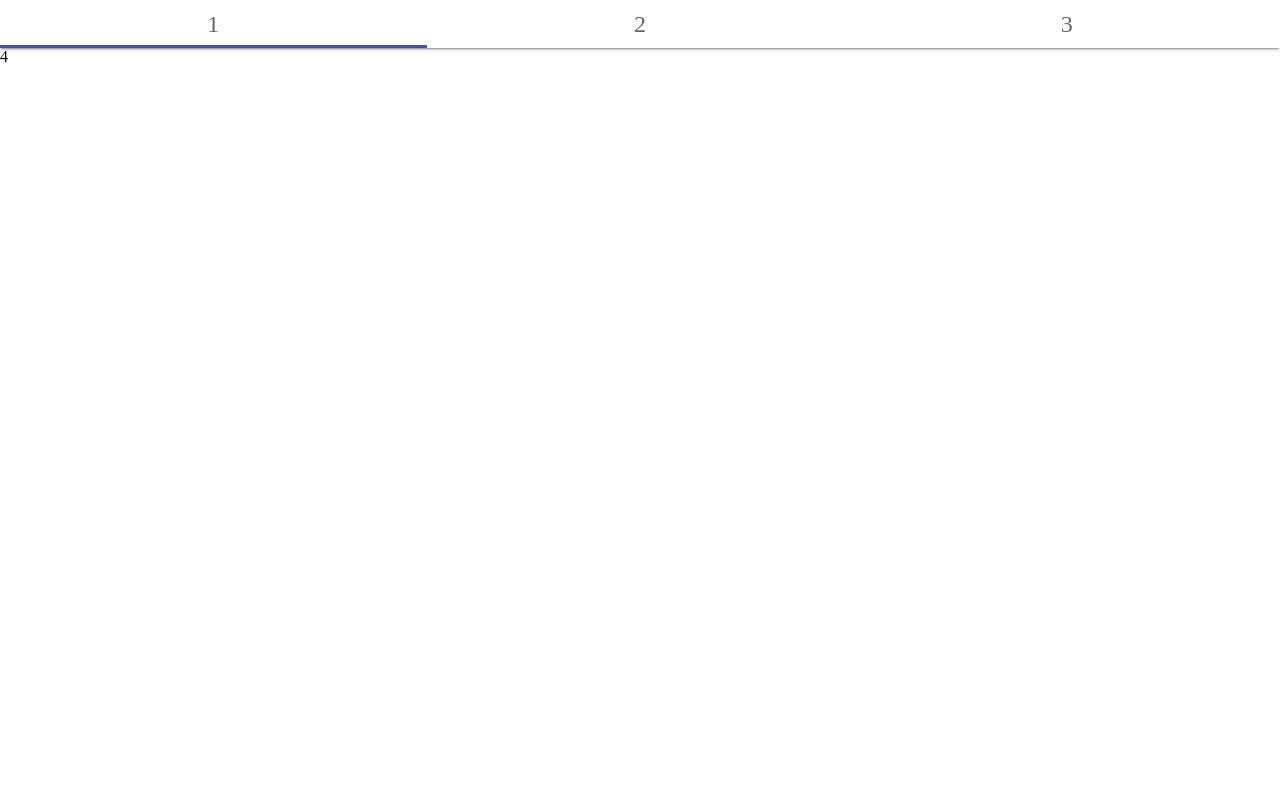
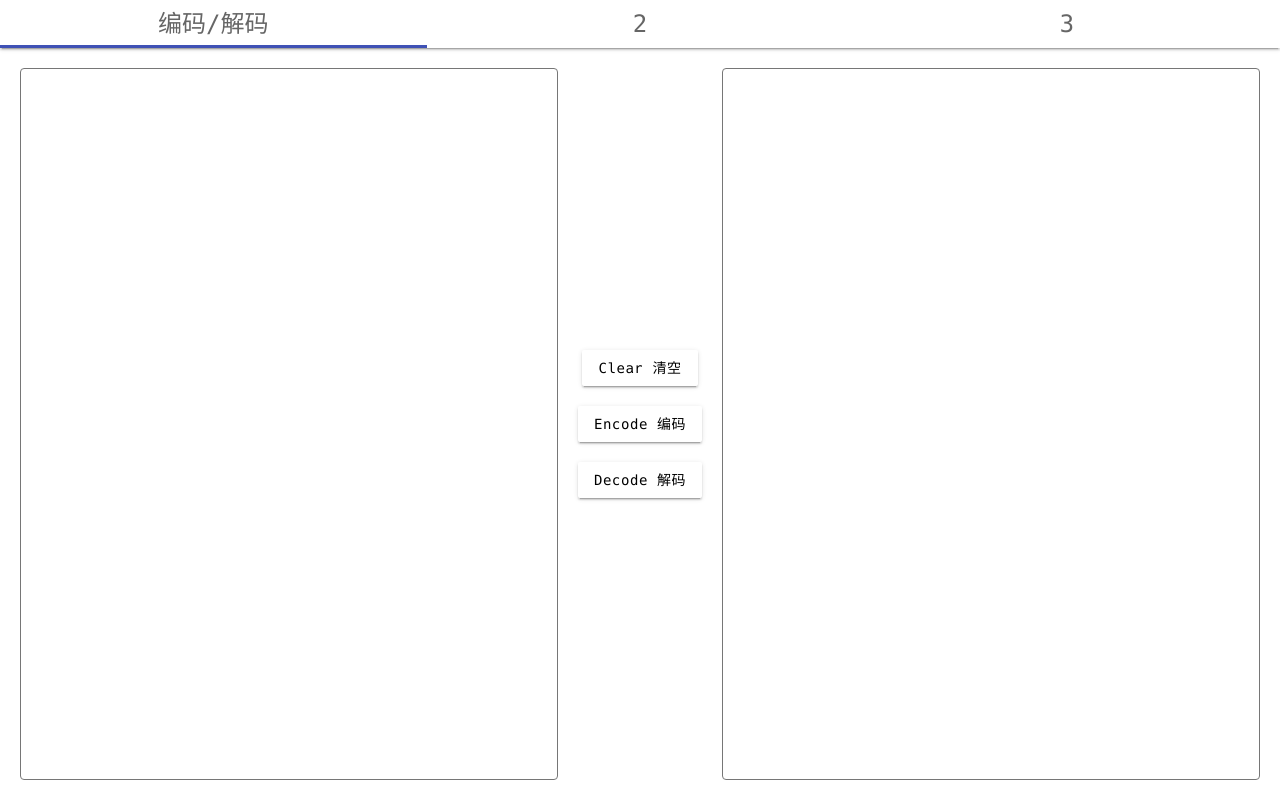
Before and after one commit to hhp1614/CodeTool, a plain HTML site: page index.html in a window 1280 px wide. Drawn offline with Linux system fonts and the light colour scheme.

Commit message:
add urlcode

```diff
--- /dev/null
+++ b/css/base.css
@@ -0,0 +1,59 @@
+/*
+ * @Author: hapick
+ * @Date: 2018-04-23 17:31:01
+ * @Last Modified by: hapick
+ * @Last Modified time: 2018-04-23 17:36:41
+ */
+
+* {
+    box-sizing: border-box;
+    font-family: Hack,-apple-system,PingFang SC,Hiragino Sans GB,Microsoft YaHei,Helvetica Neue,Arial,sans-serif;
+}
+
+body, h1, h2, h3, h4, h5, h6, ul, ol, button {margin: 0; padding: 0;}
+
+ul, ol {list-style: none;}
+
+input:focus, textarea:focus {
+    box-shadow: 0 0 2px 1px #3f51b5;
+}
+
+/* 按钮 */
+button {
+	position: relative;
+	display: inline-block;
+	min-width: 88px;
+	height: 36px;
+	padding: 0 16px;
+	margin: 0;
+	overflow: hidden;
+	font-size: 14px;
+	font-weight: 500;
+	line-height: 36px;
+	color: inherit;
+	cursor: pointer;
+	text-align: center;
+	text-decoration: none;
+	letter-spacing: .04em;
+	white-space: nowrap;
+	vertical-align: middle;
+	touch-action: manipulation;
+	zoom: 1;
+	user-select: none;
+	background: 0 0;
+	border: none;
+	border-radius: 2px;
+	outline: 0;
+	transition: all .2s cubic-bezier(.4,0,.2,1),box-shadow .2s cubic-bezier(.4,0,1,1),-webkit-box-shadow .2s cubic-bezier(.4,0,1,1);
+	will-change: box-shadow;
+	-webkit-user-drag: none;
+	box-shadow: 0 3px 1px -2px rgba(0,0,0,.2), 0 2px 2px 0 rgba(0,0,0,.14), 0 1px 5px 0 rgba(0,0,0,.12);
+}
+button:hover {
+	background-color: rgba(0,0,0,.1);
+	box-shadow: 0 2px 4px -1px rgba(0,0,0,.2), 0 4px 5px 0 rgba(0,0,0,.14), 0 1px 10px 0 rgba(0,0,0,.12);
+}
+button:active {
+	background-color: rgba(0,0,0,.165);
+	box-shadow: 0 5px 5px -3px rgba(0,0,0,.2), 0 8px 10px 1px rgba(0,0,0,.14), 0 3px 14px 2px rgba(0,0,0,.12);
+}
--- /dev/null
+++ b/css/fonts.css
@@ -0,0 +1,34 @@
+/*
+ * @Author: hapick
+ * @Date: 2018-04-23 17:28:46
+ * @Last Modified by:   hapick
+ * @Last Modified time: 2018-04-23 17:28:46
+ */
+
+@font-face {
+    font-family: 'Hack';
+    src: url('./fonts/hack-regular.woff2') format('woff2'), url('./fonts/hack-regular.woff') format('woff');
+    font-weight: 400;
+    font-style: normal;
+}
+
+@font-face {
+    font-family: 'Hack';
+    src: url('./fonts/hack-bold.woff2') format('woff2'), url('./fonts/hack-bold.woff') format('woff');
+    font-weight: 700;
+    font-style: normal;
+}
+
+@font-face {
+    font-family: 'Hack';
+    src: url('./fonts/hack-italic.woff2') format('woff2'), url('./fonts/hack-italic.woff') format('woff');
+    font-weight: 400;
+    font-style: italic;
+}
+
+@font-face {
+    font-family: 'Hack';
+    src: url('./fonts/hack-bolditalic.woff2') format('woff2'), url('./fonts/hack-bolditalic.woff') format('woff');
+    font-weight: 700;
+    font-style: italic;
+}
--- a/css/index.css
+++ b/css/index.css
@@ -1,8 +1,9 @@
-* {box-sizing: border-box;}
-
-body, h1, h2, h3, h4, h5, h6, ul, ol, button {margin: 0; padding: 0;}
-
-ul, ol {list-style: none;}
+/*
+ * @Author: hapick
+ * @Date: 2018-04-23 17:28:51
+ * @Last Modified by: hapick
+ * @Last Modified time: 2018-04-23 17:55:33
+ */
 
 html, body {
     height: 100%;
@@ -60,4 +61,40 @@ html, body {
 
 .tabs .tab-views .view {
     flex: 1px;
+    display: flex;
+    padding: 20px;
 }
+
+.tabs .tab-views .view .left,
+.tabs .tab-views .view .right {
+    flex: 1;
+    display: flex;
+    flex-direction: column;
+}
+
+.tabs .tab-views .view .left textarea,
+.tabs .tab-views .view .right textarea {
+    flex: 1;
+    padding: 10px;
+    resize: none;
+    font-size: 18px;
+    border-radius: 4px;
+    letter-spacing: 1px;
+    outline: none;
+}
+
+.output:focus {
+    box-shadow: 0 0 0 0 transparent;
+}
+
+.tabs .tab-views .view .control {
+    display: flex;
+    flex-direction: column;
+    justify-content: center;
+    align-items: center;
+    margin: 0 20px;
+}
+
+.tabs .tab-views .view .control button {
+    margin: 10px 0;
+}
--- a/index.html
+++ b/index.html
@@ -6,6 +6,8 @@
     <meta name="viewport" content="width=device-width, initial-scale=1.0">
     <meta http-equiv="X-UA-Compatible" content="ie=edge">
     <title>编码工具箱</title>
+    <link rel="stylesheet" href="./css/fonts.css">
+    <link rel="stylesheet" href="./css/base.css">
     <link rel="stylesheet" href="./css/index.css">
 </head>
 
@@ -13,19 +15,33 @@
     <div class="main">
 		<div class="tabs">
             <nav>
-                <div class="item">1</div>
+                <div class="item">编码/解码</div>
                 <div class="item">2</div>
                 <div class="item">3</div>
                 <i></i>
             </nav>
             <div class="tab-views">
-                <div class="view">4</div>
+                <div class="view code">
+                    <div class="left">
+                        <textarea class="input"></textarea>
+                    </div>
+                    <div class="control">
+                        <button class="clear">Clear 清空</button>
+                        <button class="url-encode">Encode 编码</button>
+                        <button class="url-decode">Decode 解码</button>
+                    </div>
+                    <div class="right">
+                        <textarea class="output" readonly></textarea>
+                    </div>
+                </div>
                 <div class="view">5</div>
                 <div class="view">6</div>
             </div>
         </div>
 	</div>
 
+    <script src="./js/tabs.js"></script>
+    <script src="./js/url_code.js"></script>
     <script src="./js/index.js"></script>
 </body>
 
--- a/js/index.js
+++ b/js/index.js
@@ -1,48 +1,12 @@
-const log = console.log.bind(console)
+/*
+ * @Author: hapick
+ * @Date: 2018-04-23 17:28:56
+ * @Last Modified by: hapick
+ * @Last Modified time: 2018-04-23 17:59:03
+ */
 
-/**
- * tabs 切换组件
- */
-class Tabs {
-    constructor(el = null) {
-        this.el = el || document.querySelector('.tabs')
-        this.nav = this.el.querySelector('nav')
-        this.views = this.el.querySelector('.tab-views')
-        this.navItem = this.nav.querySelectorAll('.item')
-        this.i = this.nav.querySelector('i')
-        this.len = this.navItem.length
-        this.leftArr = []
-        this.init().clickTabs()
-    }
-    init() {
-        let len = this.len
-        let iWidth = this.el.clientWidth / len
-        let vWidth = this.el.clientWidth * len
-        this.i.style.width = iWidth + 'px'
-        this.views.style.width = vWidth + 'px'
-        for (let i = 0; i < len; i++) {
-            let ileft = i * iWidth
-            this.leftArr.push(ileft)
-        }
-        return this
-    }
-    clickTabs() {
-        for (let i = 0; i < this.len; i++) {
-            this.navItem[i].addEventListener('click', e => {
-                // this.showPanes(i, this.navItem.length)
-                this.changeView(i)
-                this.i.style.left = this.leftArr[i] + 'px'
-                this.navItem.forEach(item => item.classList.remove('active'))
-                this.navItem[i].classList.add('active')
-            })
-        }
-    }
-    changeView(index) {
-        let view = this.views.querySelector('.view')
-        let w = view.clientWidth * index
-        log(typeof index, typeof view.clientWidth)
-        this.views.style.transform = `translate3d(-${w}px, 0px, 0px)`
-    }
+const __main = () => {
+    new Tabs()
 }
 
-new Tabs()
+__main()
--- /dev/null
+++ b/js/tabs.js
@@ -0,0 +1,65 @@
+/*
+ * @Author: hapick
+ * @Date: 2018-04-23 17:53:52
+ * @Last Modified by:   hapick
+ * @Last Modified time: 2018-04-23 17:53:52
+ */
+
+/**
+ * tabs 切换组件
+ */
+class Tabs {
+    constructor() {
+        this.el = document.querySelector('.tabs')
+        this.nav = this.el.querySelector('nav')
+        this.views = this.el.querySelector('.tab-views')
+        this.navItem = this.nav.querySelectorAll('.item')
+        this.i = this.nav.querySelector('i')
+        this.len = this.navItem.length
+        this.leftArr = []
+        this.init().clickTabs()
+        this.windowResize()
+    }
+    init() {
+        let len = this.len
+        let iWidth = this.el.clientWidth / len
+        let vWidth = this.el.clientWidth * len
+        this.i.style.width = iWidth + 'px'
+        this.views.style.width = vWidth + 'px'
+        for (let i = 0; i < len; i++) {
+            let ileft = i * iWidth
+            this.leftArr.push(ileft)
+        }
+        return this
+    }
+    clickTabs() {
+        for (let i = 0; i < this.len; i++) {
+            this.navItem[i].addEventListener('click', e => {
+                // this.showPanes(i, this.navItem.length)
+                this.changeView(i)
+                this.i.style.left = this.leftArr[i] + 'px'
+                this.navItem.forEach(item => item.classList.remove('active'))
+                this.navItem[i].classList.add('active')
+            })
+        }
+        return this
+    }
+    changeView(index) {
+        let view = this.views.querySelector('.view')
+        let w = view.clientWidth * index
+        log(typeof index, typeof view.clientWidth)
+        this.views.style.transform = `translate3d(-${w}px, 0px, 0px)`
+    }
+    windowResize() {
+        window.onresize = () => {
+            this.el = document.querySelector('.tabs')
+            this.nav = this.el.querySelector('nav')
+            this.views = this.el.querySelector('.tab-views')
+            this.navItem = this.nav.querySelectorAll('.item')
+            this.i = this.nav.querySelector('i')
+            this.len = this.navItem.length
+            this.leftArr = []
+            this.init()
+        }
+    }
+}
--- /dev/null
+++ b/js/url_code.js
@@ -0,0 +1,53 @@
+/*
+ * @Author: hapick
+ * @Date: 2018-04-23 17:56:57
+ * @Last Modified by: hapick
+ * @Last Modified time: 2018-04-23 18:29:31
+ */
+
+const log = console.log.bind(console)
+
+class Code {
+    constructor() {
+        this.input = document.querySelector('.code .input')
+        this.output = document.querySelector('.code .output')
+        this.clearBtn = document.querySelector('.code .clear')
+        this.dom = {
+            urlEncode: document.querySelector('.code .url-encode'),
+            urlDecode: document.querySelector('.code .url-decode'),
+        }
+        this.init()
+    }
+    init() {
+        this.clear()
+        this.urlEncode()
+        this.urlDecode()
+    }
+    urlEncode() {
+        let dom = this.dom
+        let btn = dom.urlEncode
+        btn.onclick = () => {
+            let ipt = this.input.value
+            let opt = encodeURIComponent(ipt)
+            this.output.value = opt
+        }
+    }
+    urlDecode() {
+        let dom = this.dom
+        let btn = dom.urlDecode
+        btn.onclick = () => {
+            let ipt = this.input.value
+            let opt = decodeURIComponent(ipt)
+            this.output.value = opt
+        }
+    }
+    clear() {
+        let btn = this.clearBtn
+        btn.onclick = () => {
+            this.input.value = ''
+            this.output.value = ''
+        }
+    }
+}
+
+new Code()
```
Also changed, not shown: css/fonts/hack-bold.woff (added), css/fonts/hack-bold.woff2 (added), css/fonts/hack-bolditalic.woff (added), css/fonts/hack-bolditalic.woff2 (added), css/fonts/hack-italic.woff (added), css/fonts/hack-italic.woff2 (added), css/fonts/hack-regular.woff (added), css/fonts/hack-regular.woff2 (added).
